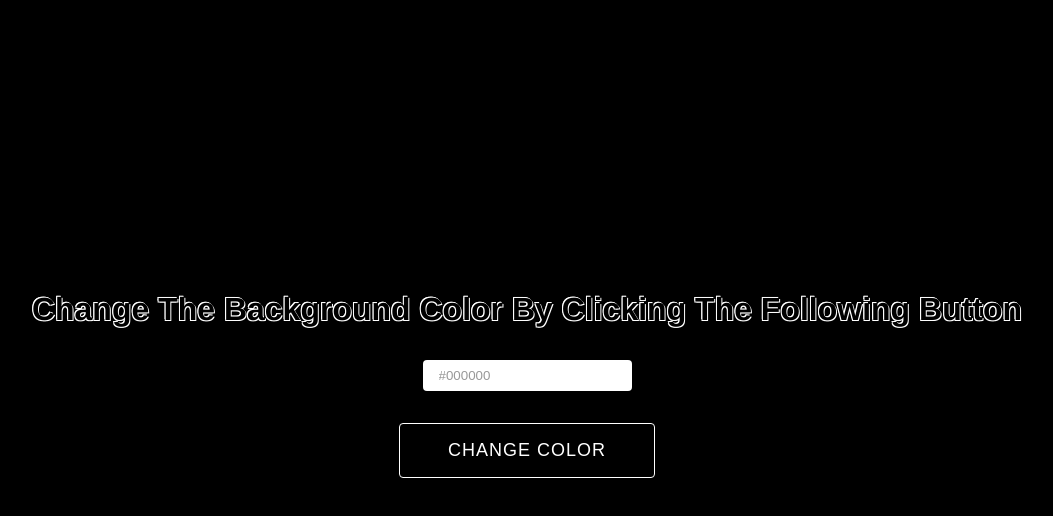
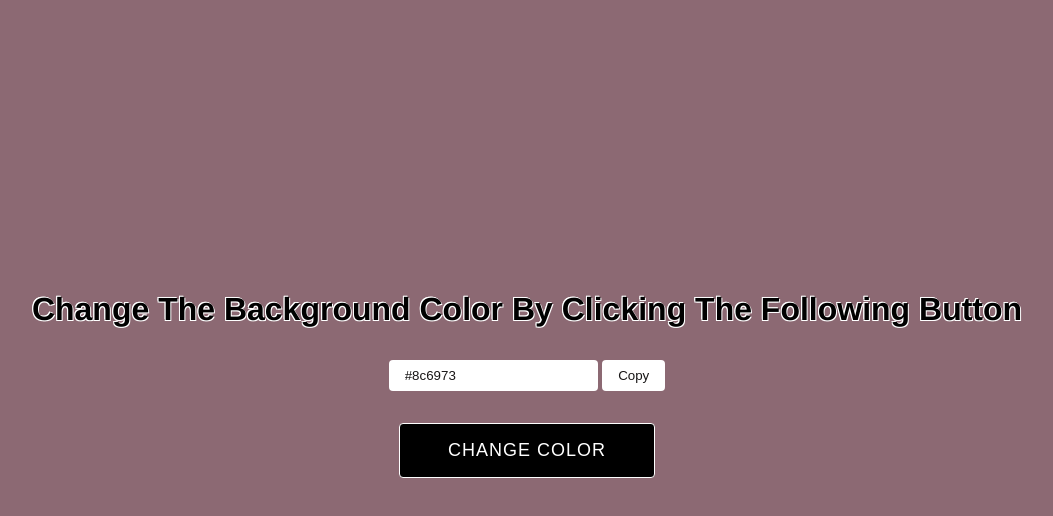
Before and after one commit to Abdullah9001/dom_project, a plain HTML site: page project_3/index.html in a window 1280 px wide. Both pictures are taken after a click on the button "CHANGE COLOR". Shown: the whole page, without its empty margins (113-1166 px from the left). Drawn offline with Linux system fonts and the light colour scheme.

Commit message:
project 3 is done

```diff
--- a/project_2/app.js
+++ b/project_2/app.js
@@ -8,7 +8,7 @@ function main() {
   const output = document.getElementById("output");
 
   button.addEventListener("click", function () {
-    const bgColor = rgbColorGenerate();
+    const bgColor = hexaColorGenerate();
     bg.style.backgroundColor = bgColor;
     output.value = bgColor;
   });
--- a/project_3/app.js
+++ b/project_3/app.js
@@ -2,6 +2,30 @@ window.onload = () => {
   main();
 };
 
-function main() {}
+function main() {
+  const bg = document.getElementById("root");
+  const cngColor = document.getElementById("cng-color");
+  const copyColor = document.getElementById("copy-color");
+  const output = document.getElementById("output");
 
-function rgbColorGenerate() {}
+  cngColor.addEventListener("click", function () {
+    const bgColor = hexaColorGenerate();
+    bg.style.backgroundColor = bgColor;
+    output.value = bgColor;
+  });
+  copyColor.addEventListener("click", function () {
+    navigator.clipboard.writeText(output.value);
+  });
+}
+
+function hexaColorGenerate() {
+  const red = Math.floor(Math.random() * 255) + 1;
+  const green = Math.floor(Math.random() * 255) + 1;
+  const blue = Math.floor(Math.random() * 255) + 1;
+
+  const redHex = red.toString(16).padStart(2, "0");
+  const greenHex = green.toString(16).padStart(2, "0");
+  const blueHex = blue.toString(16).padStart(2, "0");
+
+  return `#${redHex}${greenHex}${blueHex}`;
+}
--- a/project_3/index.html
+++ b/project_3/index.html
@@ -5,13 +5,19 @@
     <meta http-equiv="X-UA-Compatible" content="IE=edge" />
     <meta name="viewport" content="width=device-width, initial-scale=1.0" />
     <link rel="stylesheet" href="style.css" />
-    <title>Project 2</title>
+    <title>Project 3</title>
   </head>
   <body>
     <div class="hero" id="root">
       <h1>Change The Background Color By Clicking The Following Button</h1>
-      <input type="text" disabled value="#000000" id="output" />
-      <button id="cng-color">Change Color</button>
+      <div class="flex">
+        <input type="text" disabled value="#000000" id="output" />
+        <button class="copy" id="copy-color">Copy</button>
+      </div>
+
+      <button class="cng-color" id="cng-color" title="Copy To Clipboard">
+        Change Color
+      </button>
     </div>
     <script src="app.js"></script>
   </body>
--- a/project_3/style.css
+++ b/project_3/style.css
@@ -27,13 +27,22 @@ body {
 input[type='text'],
 input[type='text']:disabled {
   background-color: #fff;
-  color: #999;
+  color: #181616;
   border: #000;
   padding: 0.5rem 1rem;
   border-radius: .25rem;
 }
 
-button {
+.copy {
+  background-color: #fff;
+  color: #181616;
+  border: #000;
+  padding: 0.5rem 1rem;
+  border-radius: .25rem;
+  cursor: pointer;
+}
+
+.cng-color {
   padding: 1rem 3rem;
   margin: 2rem 0;
   outline: none;
@@ -47,7 +56,7 @@ button {
   cursor: pointer;
 }
 
-button:hover {
+.cng-color:hover {
   background-color: #fff;
   color:
     #000;
```
